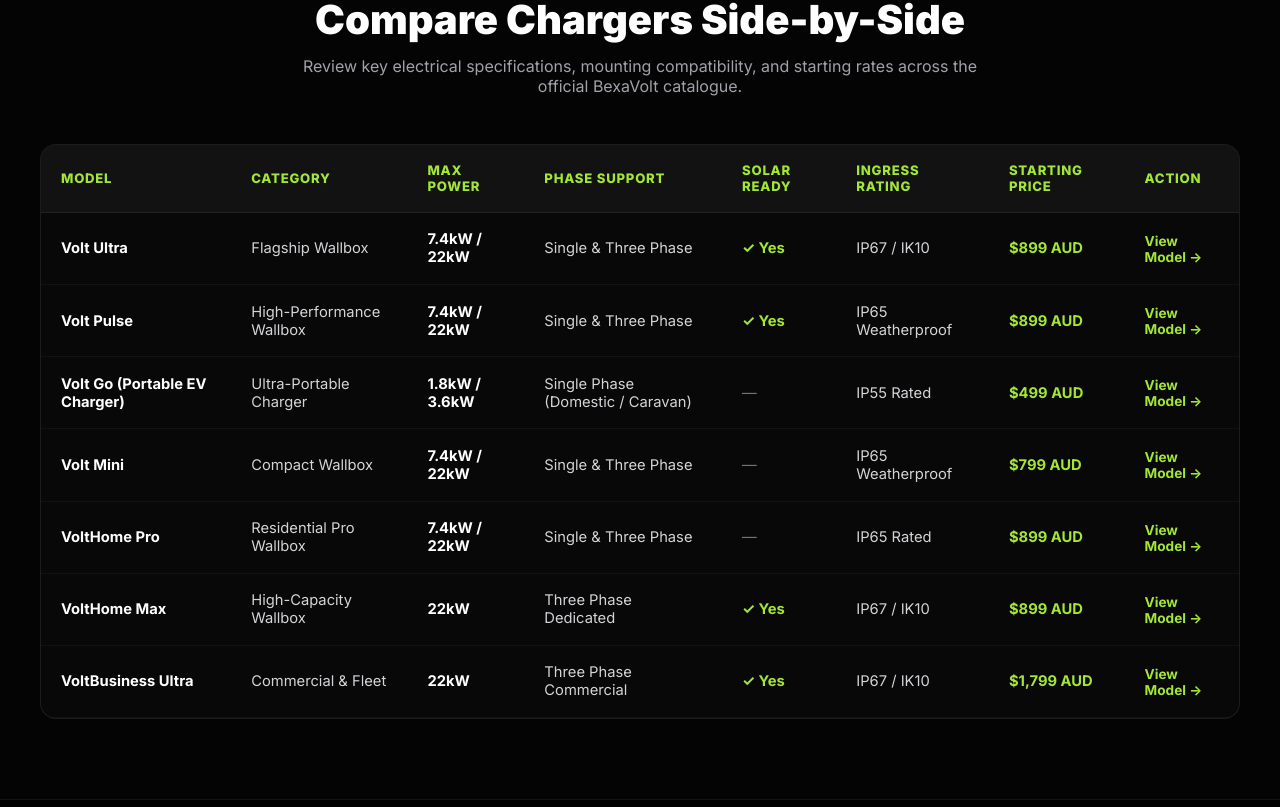
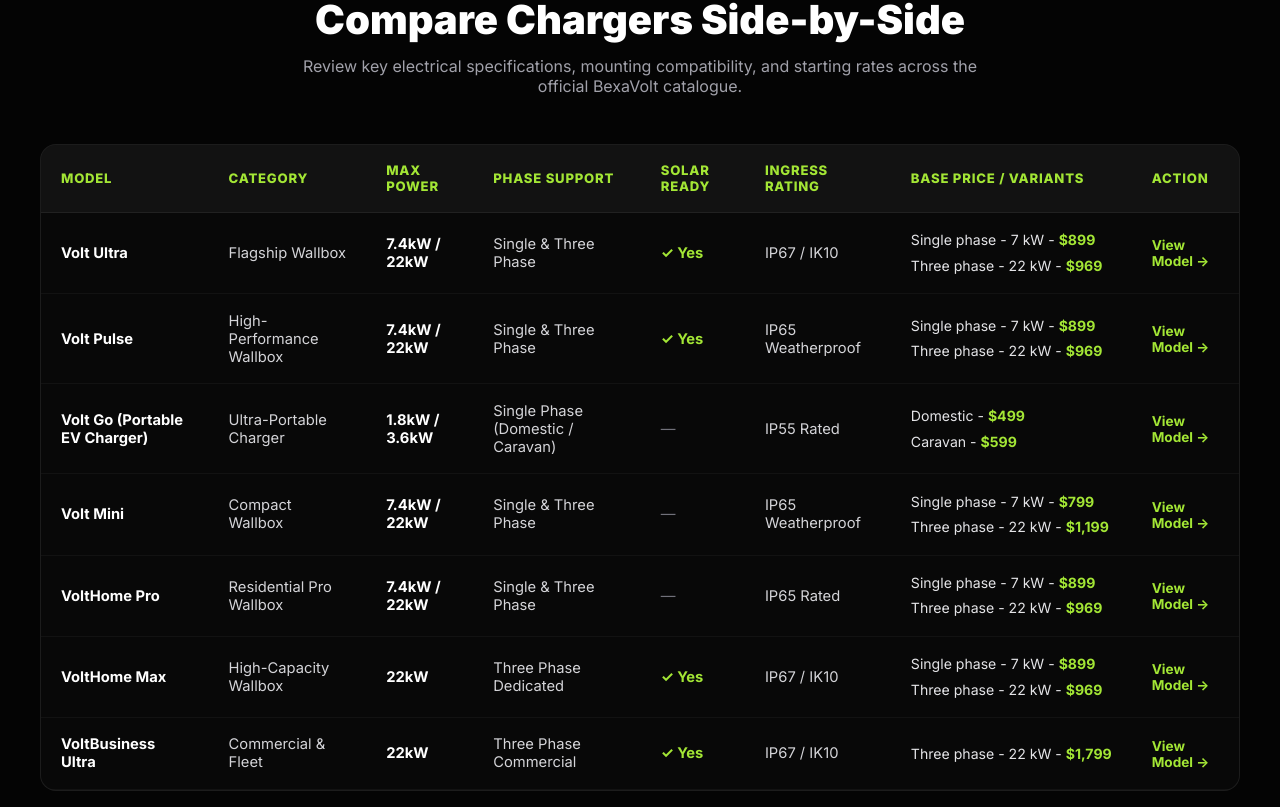
Before and after one commit to carricomfort8-lang/BexaVolt, a Next.js app in the folder frontend/: page /chargers in a window 1280 px wide. Shown: the part 3593-4400 px from the top of the page. Built offline with nearby package versions, Linux system fonts and the light colour scheme.

Commit message:
Display variant base prices in compare chargers table

```diff
--- a/frontend/src/app/chargers/page.module.css
+++ b/frontend/src/app/chargers/page.module.css
@@ -587,6 +587,28 @@
   border-bottom: 1px solid rgba(255, 255, 255, 0.04);
 }
 
+.comparePriceStack {
+  display: flex;
+  flex-direction: column;
+  gap: 0.35rem;
+}
+
+.variantPriceRow {
+  font-size: 0.88rem;
+  white-space: nowrap;
+  color: #d4d4d8;
+  line-height: 1.4;
+}
+
+.variantText {
+  color: #e4e4e7;
+}
+
+.variantPriceHighlight {
+  color: #A3E635;
+  font-weight: 700;
+}
+
 .compareTable tr:hover td {
   background: rgba(163, 230, 53, 0.03);
 }
--- a/frontend/src/app/chargers/page.tsx
+++ b/frontend/src/app/chargers/page.tsx
@@ -30,6 +30,10 @@ export interface Charger {
     rating: string;
     warranty: string;
   };
+  compareVariants?: {
+    label: string;
+    price: string;
+  }[];
 }
 
 // Exactly the chargers listed in BexaVolt's Mega Menus (Chargers, For Home, Business)
@@ -62,6 +66,10 @@ const ALL_CHARGERS: Charger[] = [
       rating: 'IP67 / IK10',
       warranty: '2 Years',
     },
+    compareVariants: [
+      { label: 'Single phase - 7 kW', price: '$899' },
+      { label: 'Three phase - 22 kW', price: '$969' },
+    ],
   },
   {
     id: 'volt-pulse',
@@ -91,6 +99,10 @@ const ALL_CHARGERS: Charger[] = [
       rating: 'IP65 Weatherproof',
       warranty: '2 Years',
     },
+    compareVariants: [
+      { label: 'Single phase - 7 kW', price: '$899' },
+      { label: 'Three phase - 22 kW', price: '$969' },
+    ],
   },
   {
     id: 'volt-go',
@@ -120,6 +132,10 @@ const ALL_CHARGERS: Charger[] = [
       rating: 'IP55 Rated',
       warranty: '2 Years',
     },
+    compareVariants: [
+      { label: 'Domestic', price: '$499' },
+      { label: 'Caravan', price: '$599' },
+    ],
   },
   {
     id: 'volt-mini',
@@ -149,6 +165,10 @@ const ALL_CHARGERS: Charger[] = [
       rating: 'IP65 Weatherproof',
       warranty: '2 Years',
     },
+    compareVariants: [
+      { label: 'Single phase - 7 kW', price: '$799' },
+      { label: 'Three phase - 22 kW', price: '$1,199' },
+    ],
   },
   {
     id: 'volt-home-pro',
@@ -178,6 +198,10 @@ const ALL_CHARGERS: Charger[] = [
       rating: 'IP65 Rated',
       warranty: '2 Years',
     },
+    compareVariants: [
+      { label: 'Single phase - 7 kW', price: '$899' },
+      { label: 'Three phase - 22 kW', price: '$969' },
+    ],
   },
   {
     id: 'volt-home-max',
@@ -207,6 +231,10 @@ const ALL_CHARGERS: Charger[] = [
       rating: 'IP67 / IK10',
       warranty: '2 Years',
     },
+    compareVariants: [
+      { label: 'Single phase - 7 kW', price: '$899' },
+      { label: 'Three phase - 22 kW', price: '$969' },
+    ],
   },
   {
     id: 'volt-business-ultra',
@@ -236,6 +264,9 @@ const ALL_CHARGERS: Charger[] = [
       rating: 'IP67 / IK10',
       warranty: '2 Years',
     },
+    compareVariants: [
+      { label: 'Three phase - 22 kW', price: '$1,799' },
+    ],
   },
 ];
 
@@ -512,7 +543,7 @@ export default function ChargersArchivePage() {
                   <th>Phase Support</th>
                   <th>Solar Ready</th>
                   <th>Ingress Rating</th>
-                  <th>Starting Price</th>
+                  <th>Base Price / Variants</th>
                   <th>Action</th>
                 </tr>
               </thead>
@@ -531,7 +562,20 @@ export default function ChargersArchivePage() {
                       )}
                     </td>
                     <td>{item.specs.rating}</td>
-                    <td><strong style={{ color: '#A3E635' }}>{item.priceFrom} AUD</strong></td>
+                    <td>
+                      {item.compareVariants && item.compareVariants.length > 0 ? (
+                        <div className={styles.comparePriceStack}>
+                          {item.compareVariants.map((v, idx) => (
+                            <div key={idx} className={styles.variantPriceRow}>
+                              <span className={styles.variantText}>{v.label} - </span>
+                              <strong className={styles.variantPriceHighlight}>{v.price}</strong>
+                            </div>
+                          ))}
+                        </div>
+                      ) : (
+                        <strong style={{ color: '#A3E635' }}>{item.priceFrom} AUD</strong>
+                      )}
+                    </td>
                     <td>
                       <Link href={item.href} className={styles.tableLink}>
                         View Model →
```
